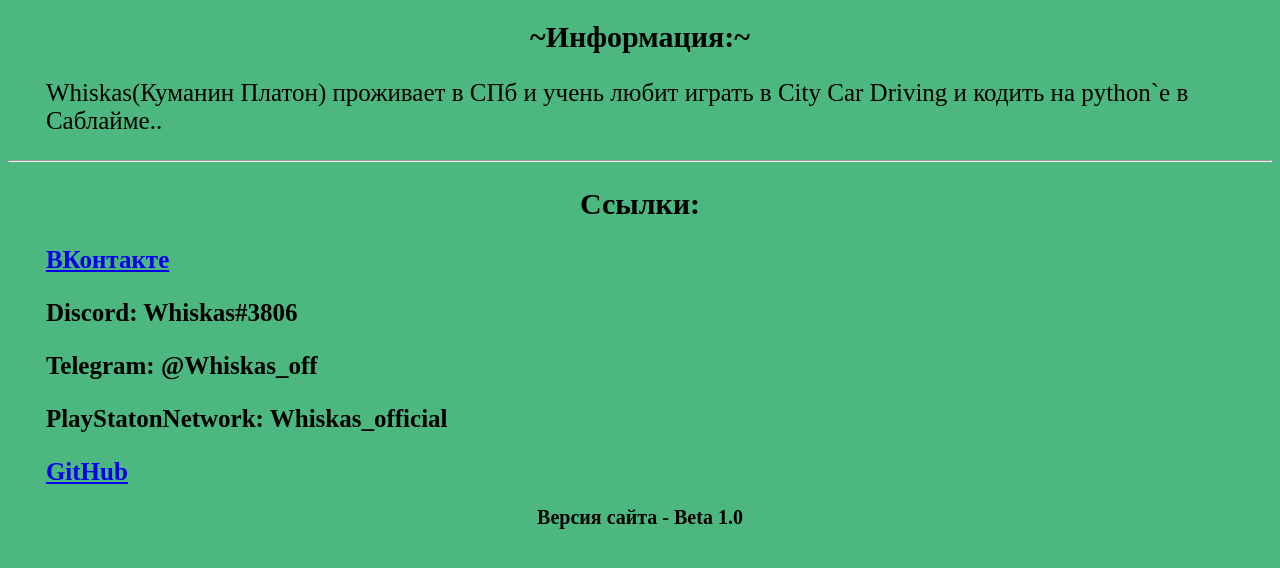
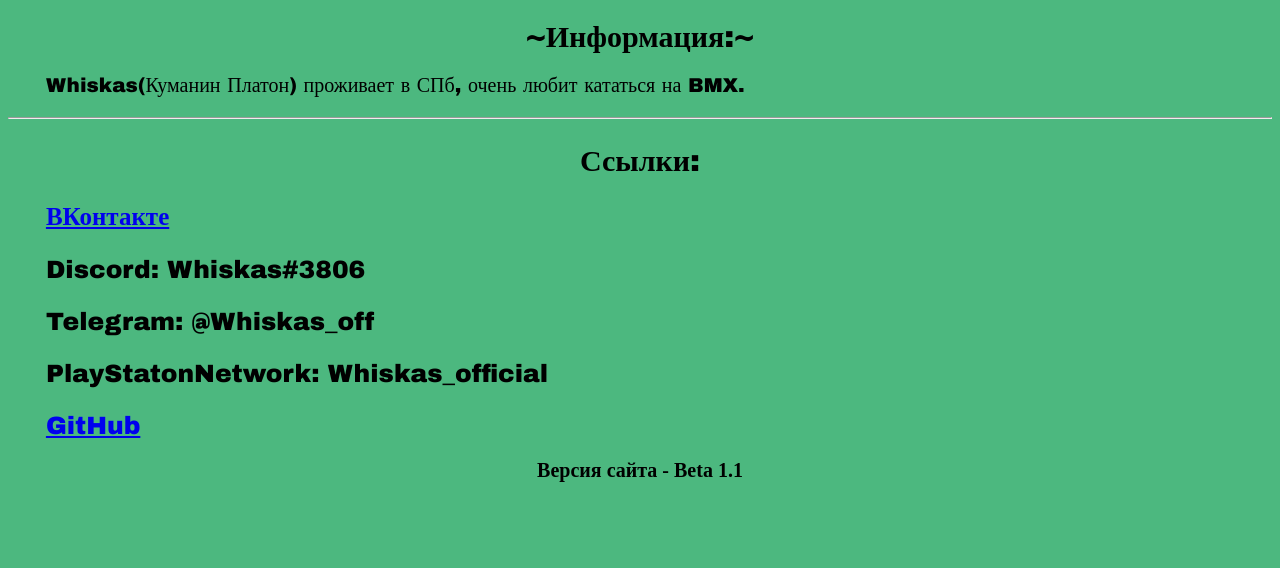
Before and after one commit to WhiskasOff/Curiositykilledthecat, a plain HTML site: page index.html in a window 1280 px wide. Shown: the top 568 px of the page. Drawn offline with Linux system fonts and the light colour scheme.

Commit message:
Beta 1.1 - 22.09.2022

```diff
--- a/index.html
+++ b/index.html
@@ -1,22 +1,25 @@
 <!DOCTYPE html>
 <html>
 <head>
+
 	<meta charset="utf-8">
 	<meta name="viewport" content="width=device-width, initial-scale=1">
-	<title>whz</title>
+	<title>Information about Whiskas</title>
+
 </head>
 <body style="background-color: #4CB87F;">
-	<h1 style="position: relative;text-align: center;font-size: 30px;">~Информация:~</h1>
-	<p style="position: relative;left: 3%;font-size: 25px;">Whiskas(Куманин Платон) проживает в СПб и учень любит играть в City Car Driving и кодить на python`е в Саблайме..</p>
+
+	<h1 style="position: relative;text-align: center;font-size: 30px;font-family: Arial Black;">~Информация:~</h1>
+	<p style="position: relative;left: 3%;font-size: 20px;font-family: Arial Black;left: 3%;">Whiskas(Куманин Платон) проживает в СПб, очень любит кататься на BMX.</p>
 	<hr style="background-color: #439D6D;">
-	<h2 style="position: relative;text-align: center;font-size: 30px;">Ссылки:</h2>
-	<a style="position: relative;left: 3%;font-size: 25px;font-weight: bold;" href="https://vk.com/whiskas_off">ВКонтакте</a>
-	<p style="position: relative;left: 3%;font-size: 25px;font-weight: bold;">Discord: Whiskas#3806</p>
-	<p style="position: relative;left: 3%;font-size: 25px;font-weight: bold;">Telegram: @Whiskas_off</p>
-	<p style="position: relative;left: 3%;font-size: 25px;font-weight: bold;">PlayStatonNetwork: Whiskas_official</p>
-	<a style="position: relative;left: 3%;font-size: 25px;font-weight: bold;" href="https://github.com/WhiskasOf">GitHub</a>
+	<h2 style="position: relative;text-align: center;font-size: 30px;font-family: Arial Black;">Ссылки:</h2>
+	<a style="position: relative;left: 3%;font-size: 25px;font-weight: bold;font-family: Arial Black;" href="https://vk.com/whiskas_off">ВКонтакте</a>
+	<p style="position: relative;left: 3%;font-size: 25px;font-weight: bold;font-family: Arial Black;">Discord: Whiskas#3806</p>
+	<p style="position: relative;left: 3%;font-size: 25px;font-weight: bold;font-family: Arial Black;">Telegram: @Whiskas_off</p>
+	<p style="position: relative;left: 3%;font-size: 25px;font-weight: bold;font-family: Arial Black;">PlayStatonNetwork: Whiskas_official</p>
+	<a style="position: relative;left: 3%;font-size: 25px;font-weight: bold;font-family: Arial Black;" href="https://github.com/WhiskasOf">GitHub</a>
 	<br>
-	<h3 style="position: relative;text-align: center;font-size: 20px;">Версия сайта - Beta 1.0</h3>
+	<h3 style="position: relative;text-align: center;font-size: 20px;">Версия сайта - Beta 1.1</h3>
 
 </body>
 </html>
```
